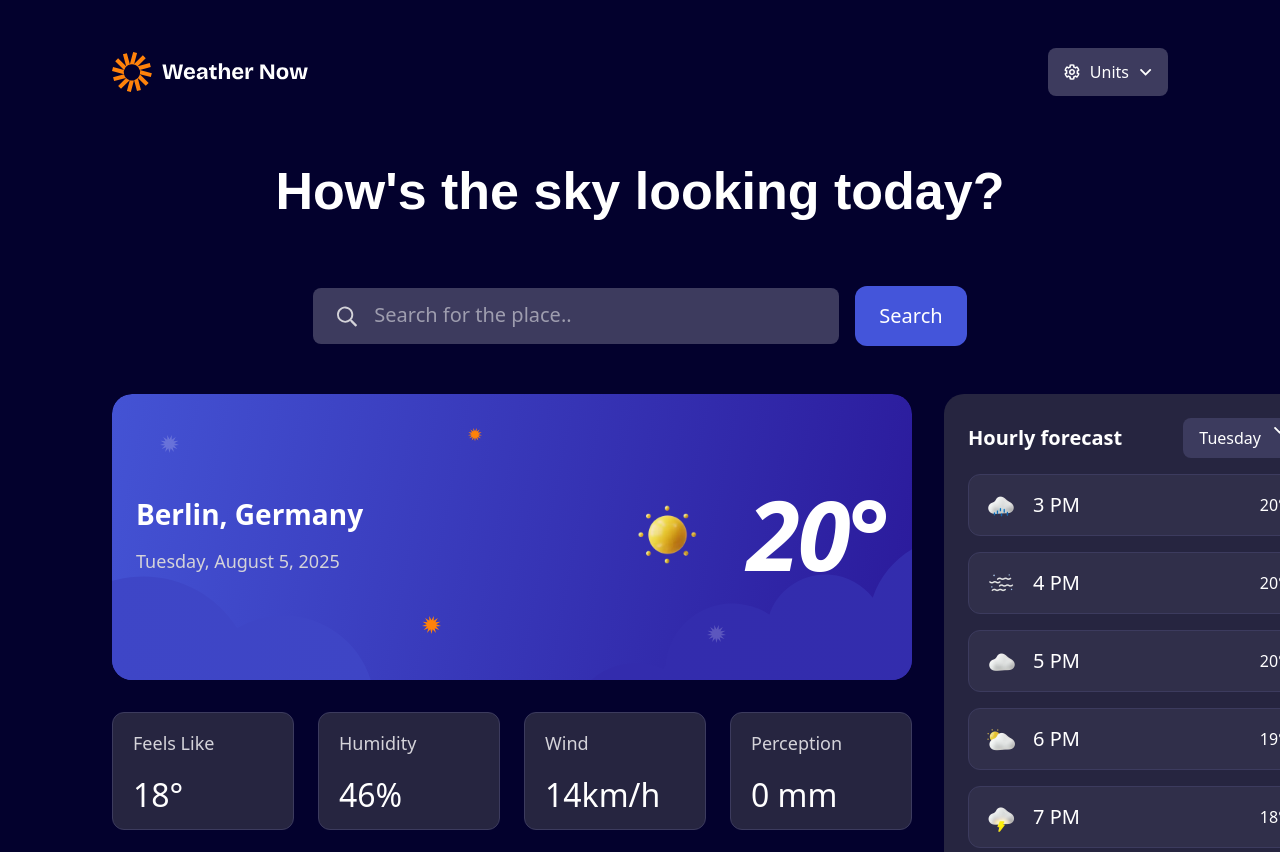
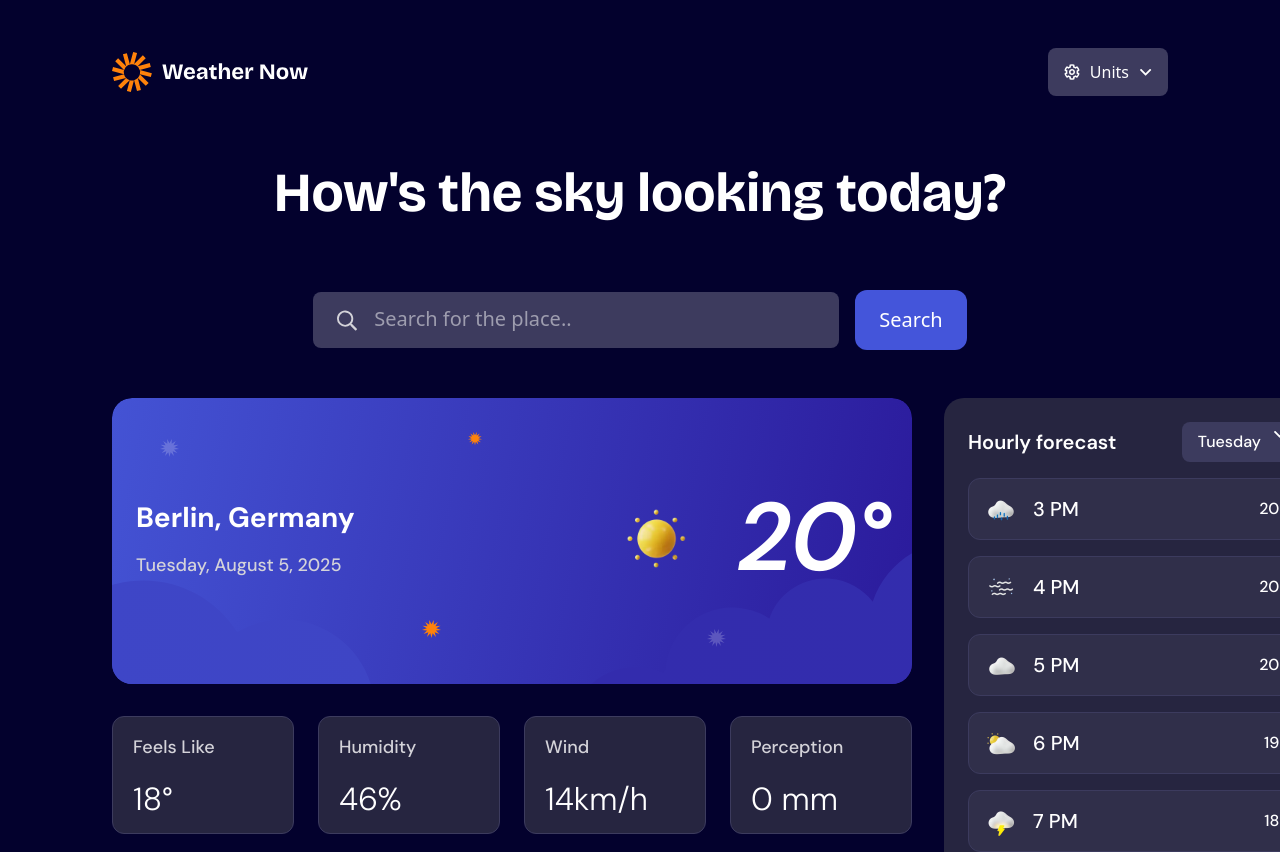
Before and after one commit to Legaz-le/weather-app-main, a React (Vite) app: page / in a window 1280 px wide. Shown: the top 852 px of the page. Built offline with nearby package versions, Linux system fonts and the light colour scheme.

Commit message:
fixed styling for texts

```diff
--- a/src/components/TopSide.tsx
+++ b/src/components/TopSide.tsx
@@ -15,7 +15,7 @@ export const TopSide = () => {
         </button>
       </div>
       <div className="flex flex-col items-center justify-center  mt-16">
-        <h1 className="text-[52px] font-family font-[700]">How's the sky looking today?</h1>
+        <h1 className="text-[55px] font-family font-[700]">How's the sky looking today?</h1>
         <div className="flex items-center justify-center mt-16  gap-4">
           <div className="flex bg-Neutral-600 p-2 w-[526px] rounded-lg py-4 px-6  gap-4 items-center">
             <img src={search} alt="search-icon" />
--- a/src/index.css
+++ b/src/index.css
@@ -1,3 +1,5 @@
+@import url("https://fonts.googleapis.com/css2?family=DM+Sans:ital,opsz,wght@0,9..40,100..1000;1,9..40,100..1000&display=swap");
+@import url('https://fonts.googleapis.com/css2?family=Bricolage+Grotesque:opsz,wght@12..96,200..800&family=DM+Sans:ital,opsz,wght@0,9..40,100..1000;1,9..40,100..1000&display=swap');
 @import "tailwindcss";
 
 html {
@@ -29,13 +31,13 @@ html {
 }
 
 .font-family {
-  font-family: "Bricolage Grotesque", sans-serif;
+  font-family: "Bricolage Grotesque" ;
   line-height: 120%;
   text-align: center;
 }
 
 .font-DM-Sans {
-  font-family: "DM Sans",;
+  font-family: "DM Sans";
 }
 
 .p-forDailyForecast {
```
